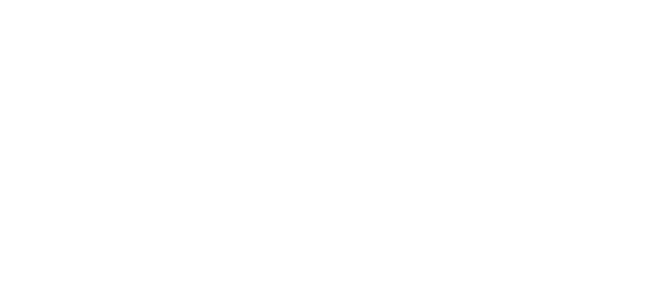
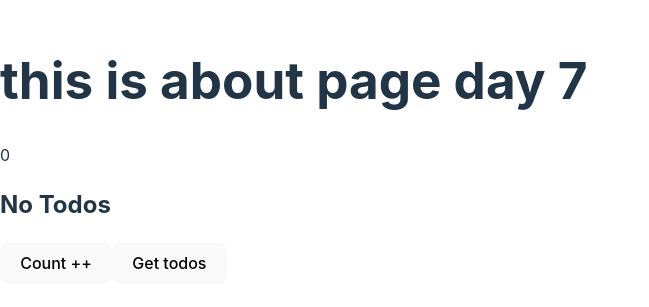
Before and after one commit to SabinCode/react, a React (Vite) app in the folder reactapp/: page /About in a window 1280 px wide. Shown: the part 249-556 px from the top of the page, without its empty margins (0-649 px from the left). Built offline with nearby package versions, Linux system fonts and the light colour scheme.

Commit message:
day7 useEffect conditional rendering data n error

```diff
--- a/reactapp/src/Routes/PageRoutes.jsx
+++ b/reactapp/src/Routes/PageRoutes.jsx
@@ -1,7 +1,7 @@
 import { BrowserRouter, Route , Routes } from "react-router-dom";
 import HomePage from "../components/Home/HomePage";
 import AboutPage from "../components/About/About";
-
+import UnsereTeppichePage from "../components/UnsereTeppiche/UnsereTeppiche";
 function PageRoutes (){
 
     return (
@@ -9,6 +9,7 @@
         <Routes>
             <Route path="/" element={<HomePage/>}/>
             <Route path="/About" element={<AboutPage/>}/>
+            <Route path="/UnsereTeppiche" element={<UnsereTeppichePage/>}/>
         </Routes>
     </BrowserRouter>
     )
--- a/reactapp/src/components/About/About.jsx
+++ b/reactapp/src/components/About/About.jsx
@@ -1,5 +1,88 @@
+import { useEffect, useState } from "react";
+
+async function getData() {
+    const url = "https://jsonplaceholder.typicode.com/todos";
+    try {
+        const response = await fetch(url);
+        if (!response.ok) {
+            throw new Error(`Response status: ${response.status}`);
+        }
+        // fetch le catch (error) bata response ok ko case handle nagarne hunale hamile manually handle garna parcha.
+        //api ma data line, dine vaneko json ma ho (response aako readable hudaina tesaile we need it in json )
+
+        const json = await response.json();
+        console.log(json);
+        return json
+    } catch (error) {
+        // console.error(error.message);
+        throw error // yeha throw error gareko tala try catch garekoma catch le error  samat6
+    }
+}
+
 function AboutPage () {
+    const [count, setCount] = useState(0)
+    const [todos, setTodos] = useState(null)
+    const [error, setError] = useState("") //user lai error aako bela error browser ma dekhaunalai
+
+    // console.log("render vayo")
+
+    // useEffect(() => {
+    //     async function getDataAsync () {
+    //         try {
+    //             const data = await getData();
+    //             // console.log(data)
+    //             setTodos(data) //aayeko data lai todos ma set gareko
+    //         } catch (e) {
+    //             console.log(e)
+    //         }
+    //     }
+    //     console.log("use effect chalyo")
+    //     getDataAsync()
+    // }, [count])          //page khulda api call vaisakeko hun6
+
+    console.log(todos)
+
+    async function handleGetTodos(){        //useEffect navako le sidai async function lekhna payo
+                                           //click get todos buton click garda data tanne vayo
+                try {
+                    const data = await getData();
+                    // console.log(data)
+                    setTodos(data) //aayeko data lai todos ma set gareko
+                } catch (e) {
+                    setError(e.message)
+                }
+            }
+
+
+
+    // [dependecy array] khali cha vane ekchoti matra chalcha useEffect tespaxi chaldaina.
+    //dependency array rakhda useeffect ekchoti chal6, everytime count change huda vane mathilo render vayo 2 choti aau6 strictmode ma.
+
     return(<>
+    <h1> this is about page day 7</h1>
+    {/* jsx power to render count */}
+    <div>{count}</div>
+{/* jsx power to render error while trying to Get todos with button. If it fails we want to show our user error message */}
+    <p style={{color: "red"}}>{error}</p>
+
+    {/* {error ?
+    ( <p style={{color: "red"}}>
+    {error == "404" ? "there was an error fetching data" : " error occured"} </p>) : null } */}
+
+    {/* yo error aako condition ma color red dekhaunu hoina vane null.
+    ani 404 error aako condition ma "there was.." tyo bahek  aru error aakoma "error occured" vanne condition  */}
+
+    {/* <h2>First todos title : {todos?.[0]?.title}</h2> */}
+{/*
+    conditionally rendering todos title. No todos(if no todos) then Get todos button click , if todos , we will render first todo title. if not error we will render error message form above {error} */}
+    <h2>{todos?.[0]?.title ? `First todo title: ${todos?.[0]?.title}`: "No Todos"}</h2>
+
+    <button onClick={() =>setCount(count +1)}>
+        Count ++
+    </button>
+
+    <button onClick={handleGetTodos}> Get todos </button>
+
     </>)
 }
 
--- a/reactapp/src/components/Header/Header.jsx
+++ b/reactapp/src/components/Header/Header.jsx
@@ -6,7 +6,7 @@
             <nav>
         <NavLink to="/">HomePage</NavLink>
         <NavLink to="/About">About</NavLink>
-        <NavLink to="/Unsere-Teppiche">Unsere Teppiche</NavLink>
+        <NavLink to="/UnsereTeppiche">UnsereTeppiche</NavLink>
         <NavLink to="/ProductionSteps">ProductionSteps</NavLink>
         <NavLink to="/QUALITÄT">QUALITÄT</NavLink>
         {/* <NavLink to="/REINIGUNG-PFLEGE">REINIGUNG & PFLEGE</NavLink>
--- a/reactapp/src/components/UnsereTeppiche/UnsereTeppiche.jsx
+++ b/reactapp/src/components/UnsereTeppiche/UnsereTeppiche.jsx
@@ -1,5 +1,6 @@
 function UnsereTeppichePage () {
     return(<>
+    <h1>Unsere Teppiche</h1>
     </>)
 }
 
```
